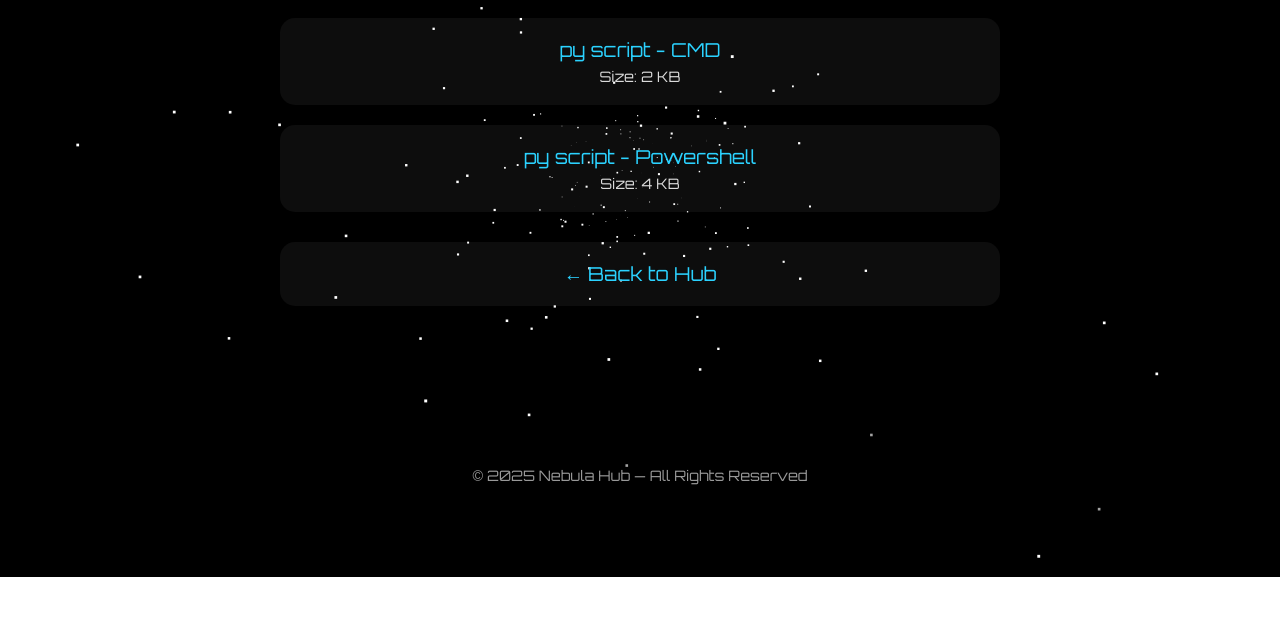
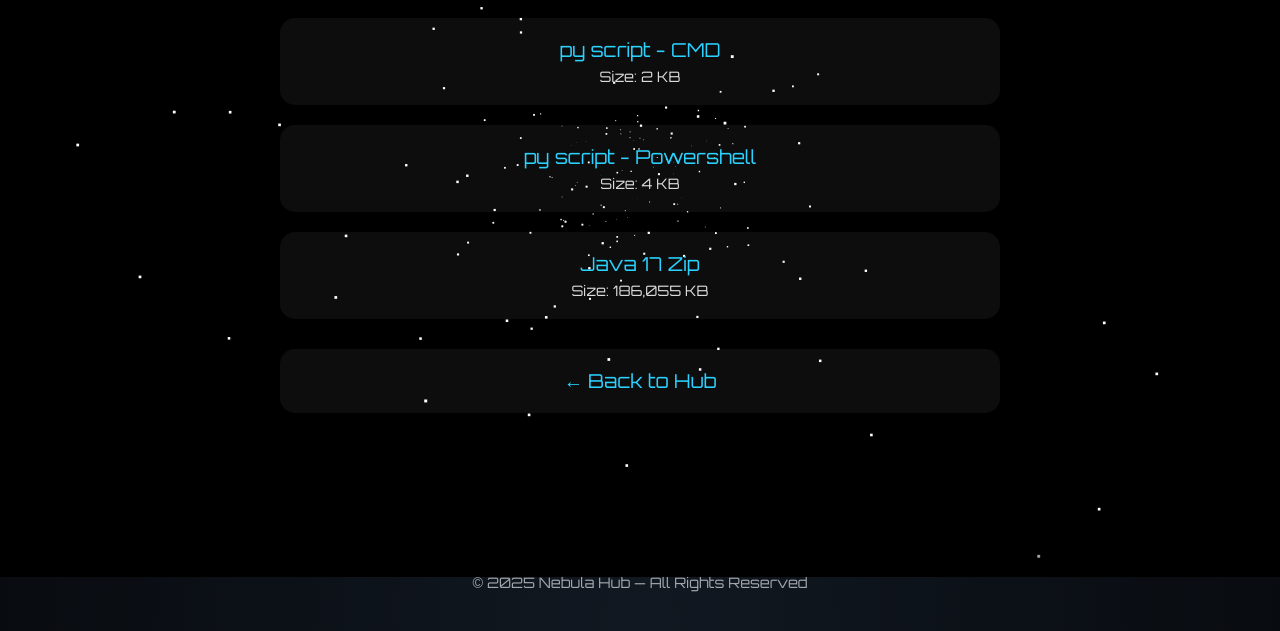
Before and after one commit to Nebula-Vault/Hub, a plain HTML site: page Random.html in a window 1280 px wide. Shown: the part 223-854 px from the top of the page. Before the commit the page ends 800 px from the top, so only its background shows below. Drawn offline with Linux system fonts and the light colour scheme.

Commit message:
Update Random.html

```diff
--- a/Random.html
+++ b/Random.html
@@ -140,6 +140,12 @@
           <span>Size: 4 KB</span>
         </a>
       </li>
+      <li>
+        <a href="https://drive.google.com/uc?export=download&id=1q-n5ncRSaT3Ys3wN9VZ124UMzRFhC7Pm" target="_blank" class="version-btn">
+          Java 17 Zip
+          <span>Size: 186,055 KB</span>
+        </a>
+      </li>
     </ul>
 
     <div style="text-align:center; margin-top:30px;">
```
